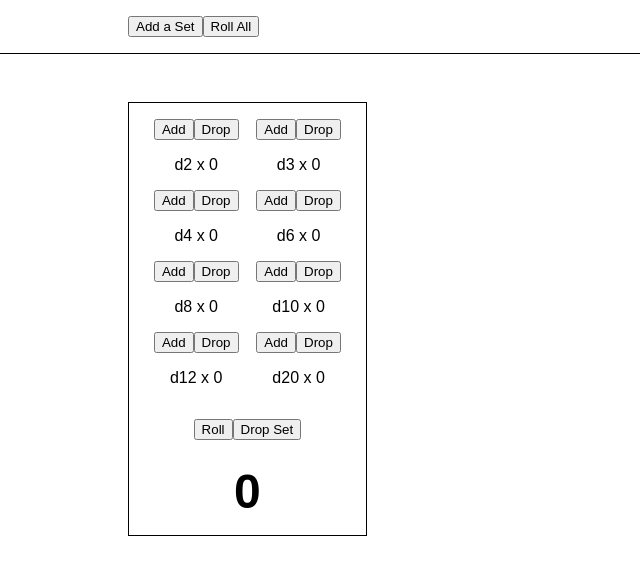
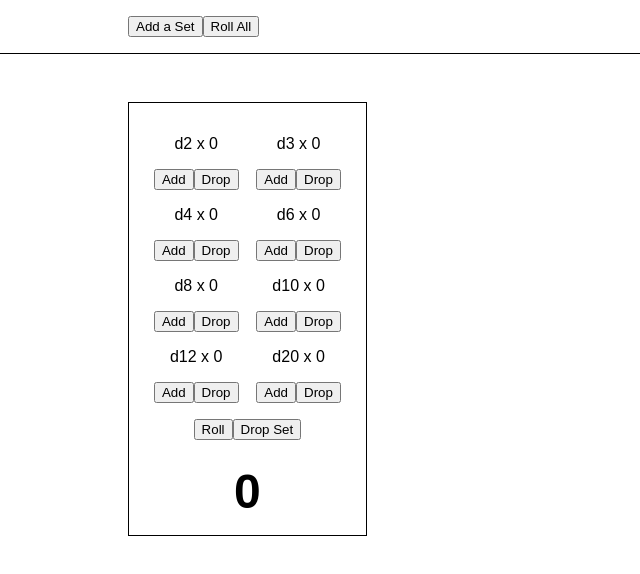
Before and after one commit to dwevins/all-you-need-is-dice, a React (Create React App) app: page / in a window 1280 px wide. Shown: the top 574 px of the page, without its empty margins (0-640 px from the left). Built offline with nearby package versions, Linux system fonts and the light colour scheme.

Commit message:
Reposition die buttons

```diff
--- a/src/DiceSet.jsx
+++ b/src/DiceSet.jsx
@@ -7,9 +7,9 @@ export default function DicePanel(props) {
                 <div className="dice-menu">
                     {Object.keys(props.rollData).map((die, key) =>
                         <div className="die-container" key={key}>
+                            <p className="count">d{ die } x {props.rollData[die]}</p>
                             <button onClick={ () => props.addDie(die) }>Add</button>
                             <button onClick={ () => props.dropDie(die) }>Drop</button>
-                            <p className="count">d{ die } x {props.rollData[die]}</p>
                         </div>
                     )}
                 </div>
```
